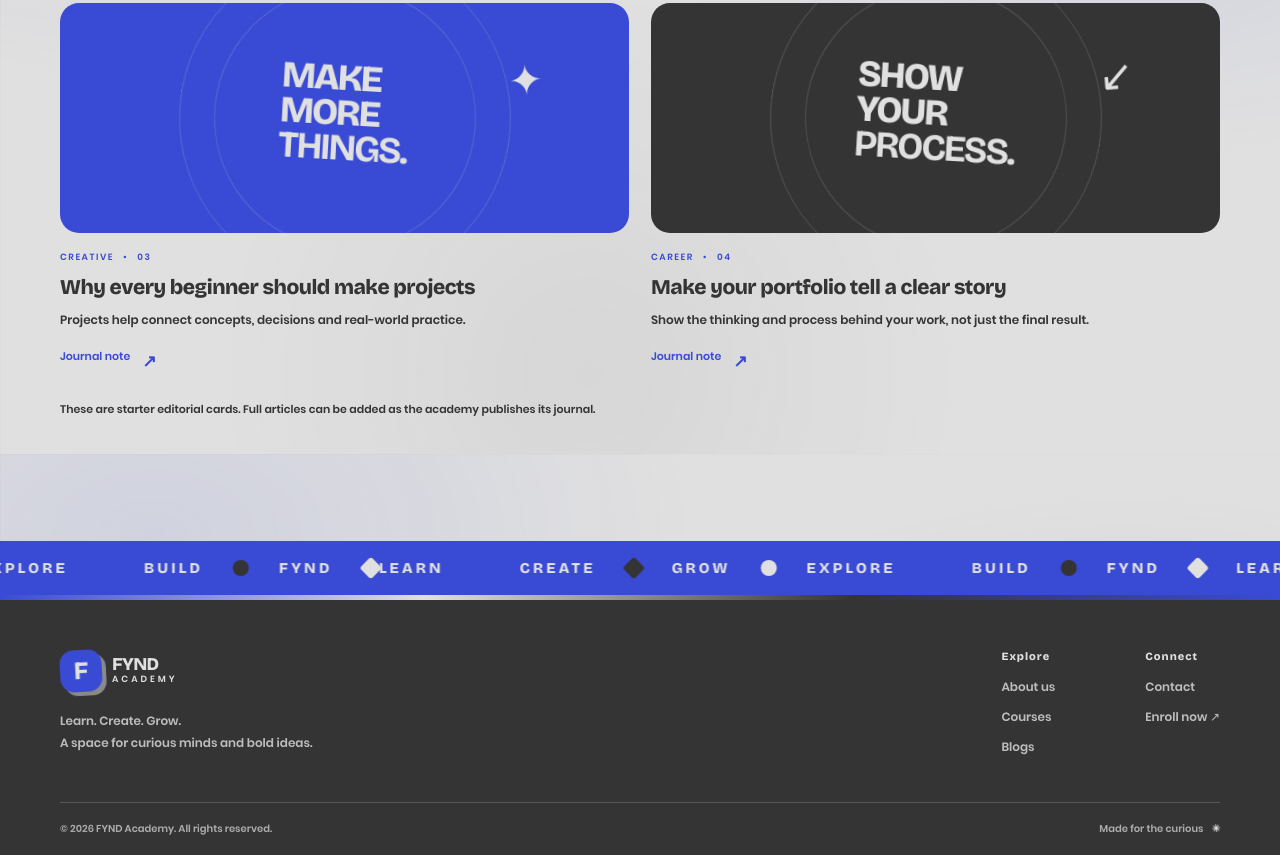
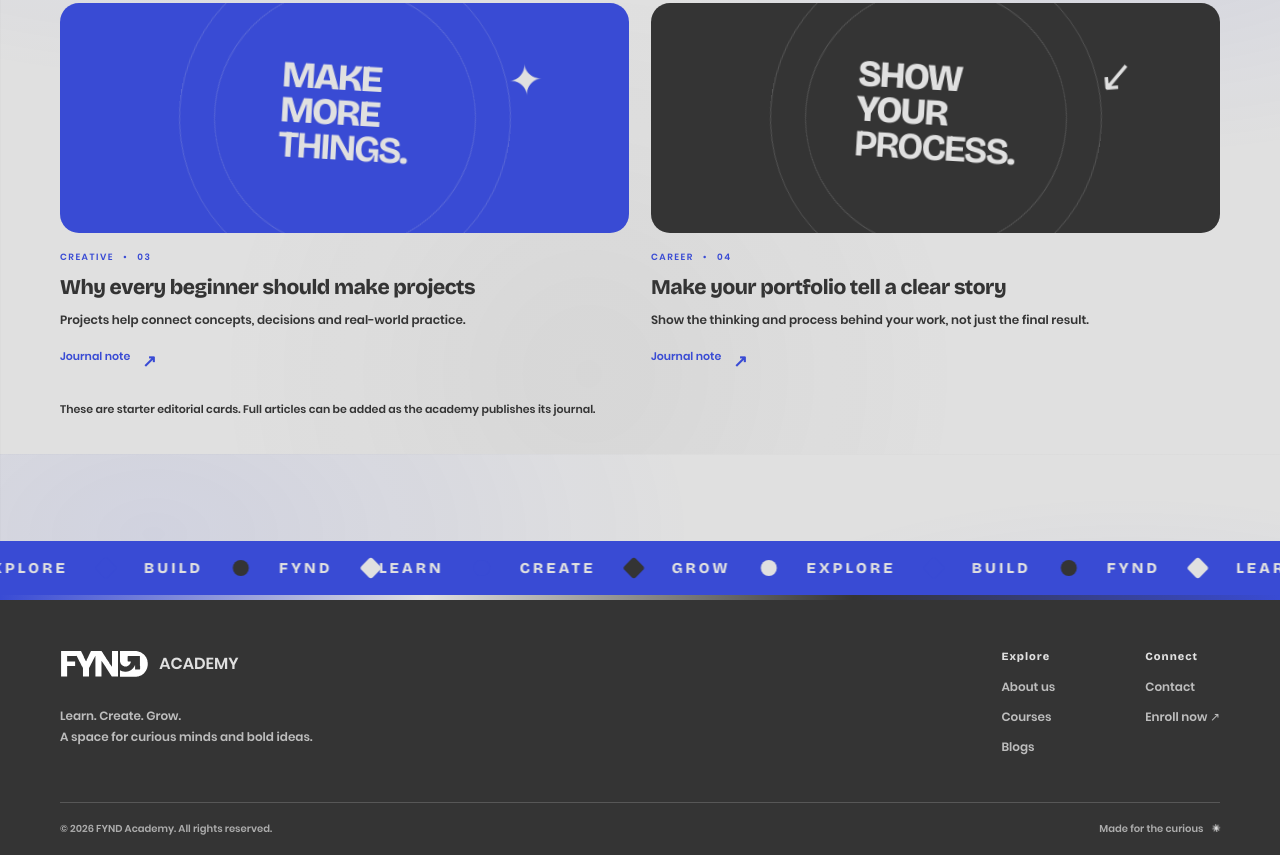
Before and after one commit to myselfaadhi911-ctrl/FYND-ACADEMY, a plain HTML site: page blogs.html in a window 1280 px wide. Shown: the part 1146-2001 px from the top of the page. Drawn offline with nearby package versions, Linux system fonts and the light colour scheme.

Commit message:
Use supplied FYND wordmark on blogs.html

```diff
--- a/blogs.html
+++ b/blogs.html
@@ -1,7 +1,7 @@
 <!doctype html>
 <html lang="en">
 <head><meta charset="utf-8"><meta name="viewport" content="width=device-width, initial-scale=1"><meta name="theme-color" content="#24113f"><meta name="description" content="Ideas, practical tips and creative inspiration for your digital learning journey from FYND Academy."><link rel="canonical" href="https://fynd-academy-fynd10.vercel.app/blogs.html"><link rel="icon" href="assets/favicon.svg" type="image/svg+xml"><link rel="preconnect" href="https://fonts.googleapis.com"><link rel="preconnect" href="https://fonts.gstatic.com" crossorigin><link href="https://fonts.googleapis.com/css2?family=DM+Sans:wght@400;500;600;700&family=Bricolage+Grotesque:opsz,wght@12..96,400..800&display=swap" rel="stylesheet"><meta property="og:type" content="website"><meta property="og:title" content="Ideas & Insights | FYND Academy"><meta property="og:description" content="Fresh thinking for creative minds and future builders."><title>Blogs & Ideas | FYND Academy</title><link rel="stylesheet" href="styles.css"><script src="script.js" defer></script></head>
-<body><a class="skip-link" href="#main">Skip to content</a><header class="site-header"><a class="brand" href="index.html" aria-label="FYND Academy home"><span class="brand-mark">F</span><span class="brand-name">FYND<span>ACADEMY</span></span></a><button class="menu-toggle" type="button" aria-label="Open navigation" aria-expanded="false" aria-controls="primary-nav"><span></span><span></span></button><nav class="primary-nav" id="primary-nav" aria-label="Main navigation"><a href="index.html">Home</a><a href="about.html">About</a><a href="courses.html">Courses</a><a href="blogs.html" aria-current="page">Blogs</a><a href="contact.html">Contact</a><button class="button button--nav" type="button" data-open-enroll>Enroll Now <span>↗</span></button></nav></header>
+<body><a class="skip-link" href="#main">Skip to content</a><header class="site-header"><a class="brand" href="index.html" aria-label="FYND Academy home"><img class="brand-logo brand-logo--header" src="assets/fynd-logo-blue.svg" alt="" aria-hidden="true"><span class="brand-caption">ACADEMY</span></a><button class="menu-toggle" type="button" aria-label="Open navigation" aria-expanded="false" aria-controls="primary-nav"><span></span><span></span></button><nav class="primary-nav" id="primary-nav" aria-label="Main navigation"><a href="index.html">Home</a><a href="about.html">About</a><a href="courses.html">Courses</a><a href="blogs.html" aria-current="page">Blogs</a><a href="contact.html">Contact</a><button class="button button--nav" type="button" data-open-enroll>Enroll Now <span>↗</span></button></nav></header>
 <main id="main"><section class="inner-hero inner-hero--compact section-wrap"><p class="eyebrow"><span class="eyebrow-dot"></span> The FYND journal</p><h1>Ideas worth<br><span class="text-gradient">passing on.</span></h1><p class="inner-lead">A growing collection of notes, tips and perspectives for people who love to learn and make things.</p></section>
 <section class="section section-wrap blog-section"><div class="blog-tools"><div><p class="eyebrow">Read. Reflect. Repeat.</p><h2>Fresh thinking for<br><span class="text-gradient">what's next.</span></h2></div><label class="search-box"><span aria-hidden="true">⌕</span><input id="blog-search" type="search" placeholder="Search the journal…" aria-label="Search blog posts"></label></div>
 <div class="blog-grid" id="blog-list">
@@ -10,5 +10,5 @@
 <article class="blog-card" data-search="creative projects portfolio beginner practice"><div class="blog-art blog-art--three"><span>MAKE<br>MORE<br><b>THINGS.</b></span><i>✦</i></div><div class="blog-meta"><span>CREATIVE</span><span>•</span><span>03</span></div><h3>Why every beginner should make projects</h3><p>Projects help connect concepts, decisions and real-world practice.</p><span class="read-label">Journal note <b>↗</b></span></article>
 <article class="blog-card" data-search="career portfolio storytelling work design"><div class="blog-art blog-art--four"><span>SHOW<br>YOUR<br><b>PROCESS.</b></span><i>↗</i></div><div class="blog-meta"><span>CAREER</span><span>•</span><span>04</span></div><h3>Make your portfolio tell a clear story</h3><p>Show the thinking and process behind your work, not just the final result.</p><span class="read-label">Journal note <b>↗</b></span></article>
 </div><p class="filter-empty" id="blog-empty" hidden>No journal notes match that search. Try another word.</p><p class="small-note">These are starter editorial cards. Full articles can be added as the academy publishes its journal.</p></section></main>
-<footer class="site-footer"><div class="footer-main section-wrap"><div><a class="brand brand--footer" href="index.html"><span class="brand-mark">F</span><span class="brand-name">FYND<span>ACADEMY</span></span></a><p>Learn. Create. Grow.<br>A space for curious minds and bold ideas.</p></div><div class="footer-links"><div><b>Explore</b><a href="about.html">About us</a><a href="courses.html">Courses</a><a href="blogs.html">Blogs</a></div><div><b>Connect</b><a href="contact.html">Contact</a><button type="button" data-open-enroll>Enroll now ↗</button></div></div></div><div class="footer-bottom section-wrap"><span>© <span data-year>2026</span> FYND Academy. All rights reserved.</span><span>Made for the curious <b>✳</b></span></div></footer>
+<footer class="site-footer"><div class="footer-main section-wrap"><div><a class="brand brand--footer" href="index.html" aria-label="FYND Academy home"><img class="brand-logo brand-logo--footer" src="assets/fynd-logo-white.svg" alt="" aria-hidden="true"><span class="brand-caption">ACADEMY</span></a><p>Learn. Create. Grow.<br>A space for curious minds and bold ideas.</p></div><div class="footer-links"><div><b>Explore</b><a href="about.html">About us</a><a href="courses.html">Courses</a><a href="blogs.html">Blogs</a></div><div><b>Connect</b><a href="contact.html">Contact</a><button type="button" data-open-enroll>Enroll now ↗</button></div></div></div><div class="footer-bottom section-wrap"><span>© <span data-year>2026</span> FYND Academy. All rights reserved.</span><span>Made for the curious <b>✳</b></span></div></footer>
 <dialog class="enroll-dialog" aria-labelledby="enroll-title"><button class="dialog-close" type="button" aria-label="Close enrollment form" data-close-enroll>×</button><p class="eyebrow">Your next chapter</p><h2 id="enroll-title">Let's get you <span class="text-gradient">started.</span></h2><p>Tell us a little about yourself and the learning path you're interested in.</p><form class="enroll-form" data-demo-form><label>Your name<input name="name" autocomplete="name" required placeholder="Enter your full name"></label><label>Phone number<input name="phone" type="tel" autocomplete="tel" inputmode="tel" required placeholder="Your mobile number"></label><label>Email address<input name="email" type="email" autocomplete="email" placeholder="you@example.com"></label><label>Interested course<select name="course" required><option value="">Choose a learning path</option><option>Digital Marketing</option><option>Graphic Design</option><option>Video Editing</option><option>Web Development</option><option>UI/UX Design</option><option>Photography</option><option>Not sure yet</option></select></label><button class="button" type="submit">Send enquiry <span>↗</span></button><p class="form-notice" role="status">Demo form: submissions are not sent or stored yet.</p></form></dialog></body></html>
```
